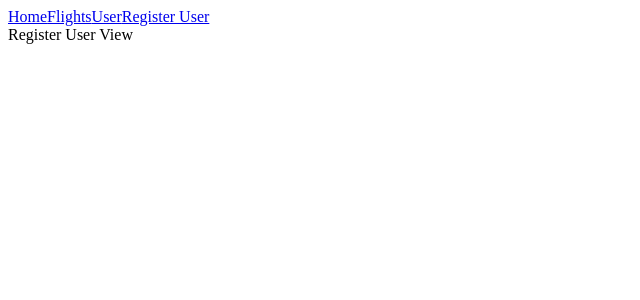
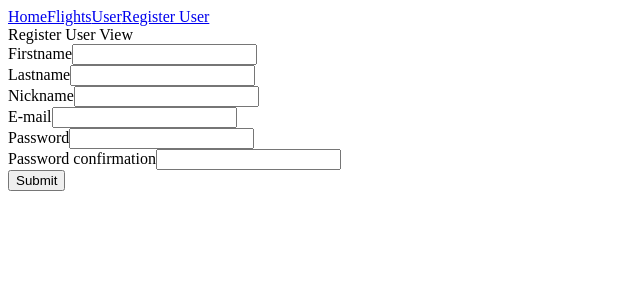
Before and after one commit to terezadohnal/vue-space-app, a Vue app in the folder frontend/: page /register in a window 1280 px wide. Shown: the top 300 px of the page, without its empty margins (0-640 px from the left). Built offline with nearby package versions, Linux system fonts and the light colour scheme.

Commit message:
feat: add register form

```diff
--- a/frontend/package.json
+++ b/frontend/package.json
@@ -8,6 +8,7 @@
     "typecheck": "vue-tsc --noEmit"
   },
   "dependencies": {
+    "axios": "^0.26.1",
     "pinia": "^2.0.11",
     "vue": "^3.2.31",
     "vue-router": "^4.0.12"
--- /dev/null
+++ b/frontend/src/components/RegisterForm.vue
@@ -0,0 +1,54 @@
+<template>
+  <form @submit="registerUser">
+    <label for="firstname">Firstname</label>
+    <input type="text" v-model="user.firstname" id="firstname" required />
+    <br />
+    <label for="lastname">Lastname</label>
+    <input type="text" v-model="user.lastname" id="lastname" required />
+    <br />
+    <label for="nickname">Nickname</label>
+    <input type="text" v-model="user.nickname" id="nickname" required />
+    <br />
+    <label for="email">E-mail</label>
+    <input type="email" v-model="user.email" id="email" />
+    <br />
+    <label for="password">Password</label>
+    <input type="password" v-model="user.password" id="password" required />
+    <br />
+    <label for="passwordConf">Password confirmation</label>
+    <input
+      type="password"
+      v-model="user.passwordConf"
+      id="passwordConf"
+      required
+    />
+    <br />
+    <button type="submit">Submit</button>
+  </form>
+</template>
+
+<script lang="ts">
+import { defineComponent } from "vue";
+
+export default defineComponent({
+  name: "RegisterForm",
+  data() {
+    return {
+      user: {
+        firstname: "",
+        lastname: "",
+        nickname: "",
+        email: "",
+        password: "",
+        passwordConf: "",
+      },
+    };
+  },
+  methods: {
+    registerUser(event: SubmitEvent) {
+      event.preventDefault();
+      console.log(this.user);
+    },
+  },
+});
+</script>
--- a/frontend/src/views/RegisterUserView.vue
+++ b/frontend/src/views/RegisterUserView.vue
@@ -1,11 +1,14 @@
 <template>
   <div>Register User View</div>
+  <RegisterForm />
 </template>
 
 <script lang="ts">
 import { defineComponent } from "vue";
+import RegisterForm from "@/components/RegisterForm.vue";
 
 export default defineComponent({
+  components: { RegisterForm },
   name: "RegisterUserView",
 });
 </script>
```
Also changed, not shown: 1 other file (tests, documents, lock files or other folders).
